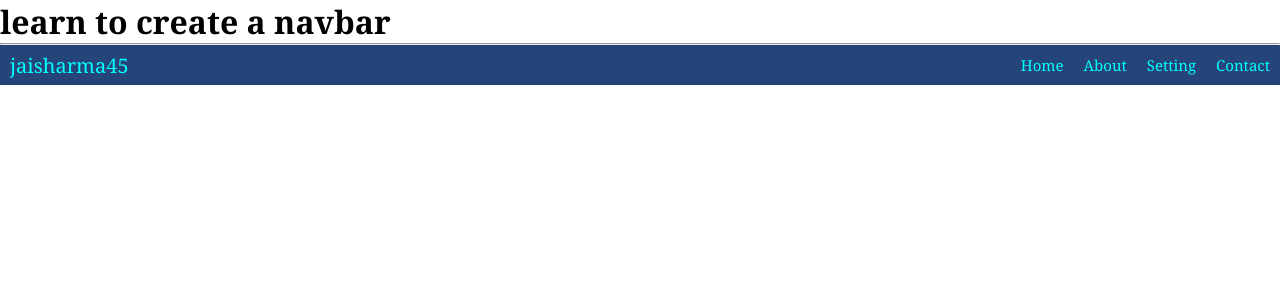
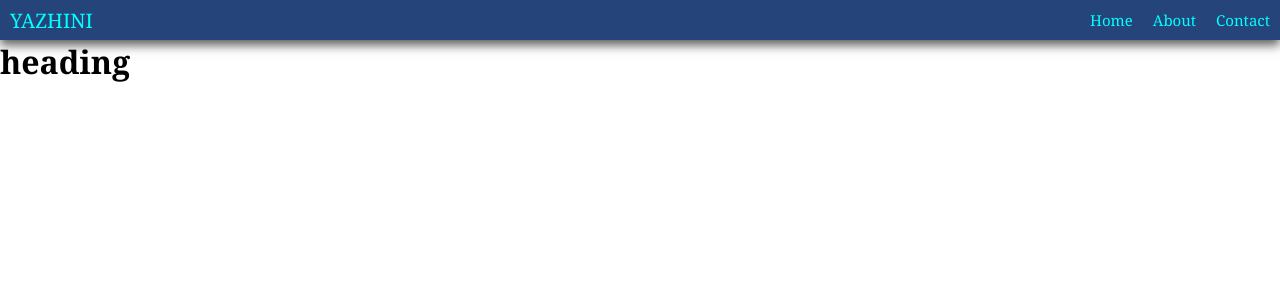
Before and after one commit to jayachandran45/html_css_projects, a PHP site: page / in a window 1280 px wide. Shown: the top 300 px of the page. Run offline with PHP 8.4, Linux system fonts and the light colour scheme.

Commit message:
small change

```diff
--- a/lego pieces/navbar/index.html
+++ b/lego pieces/navbar/index.html
@@ -8,10 +8,9 @@
     <link rel="stylesheet" href="style.css">
 </head>
 <body>
-    <h1>learn to create a navbar</h1>
-    <hr>
+    <div class="header-container">
         <nav class="nav-container">
-        <p class="logo">jaisharma45</p>
+            <p class="logo">YAZHINI</p>
             <a href="#" class="toggle-btn">
                 <span class="bar"></span>
                 <span class="bar"></span>
@@ -20,10 +19,11 @@
             <ul>
                 <li><a href="#">Home</a></li>
                 <li><a href="#">About</a></li>
-            <li><a href="#">Setting</a></li>
                 <li><a href="#">Contact</a></li>
             </ul>
         </nav>
+    </div>
+    <h1>heading</h1>
    <script src="function.js"></script>
 </body>
 </html>
--- a/lego pieces/navbar/style.css
+++ b/lego pieces/navbar/style.css
@@ -3,6 +3,9 @@
     padding: 0px;
     margin: 0px;
     font-family: Georgia, 'Times New Roman', Times, serif;
+}
+.header-container{
+    box-shadow: 0 5px 10px #0b0a0aad;
 }
 .nav-container{
     display: flex;
@@ -57,7 +60,7 @@ p{
     border-radius: 10px;
 }
 /*using media-query for responsive for mobile*/
-@media (max-width:400px){
+@media (max-width:500px){
     .toggle-btn{
         display: flex;
     }
```
Lines whose indentation alone changed are shown as unchanged.
